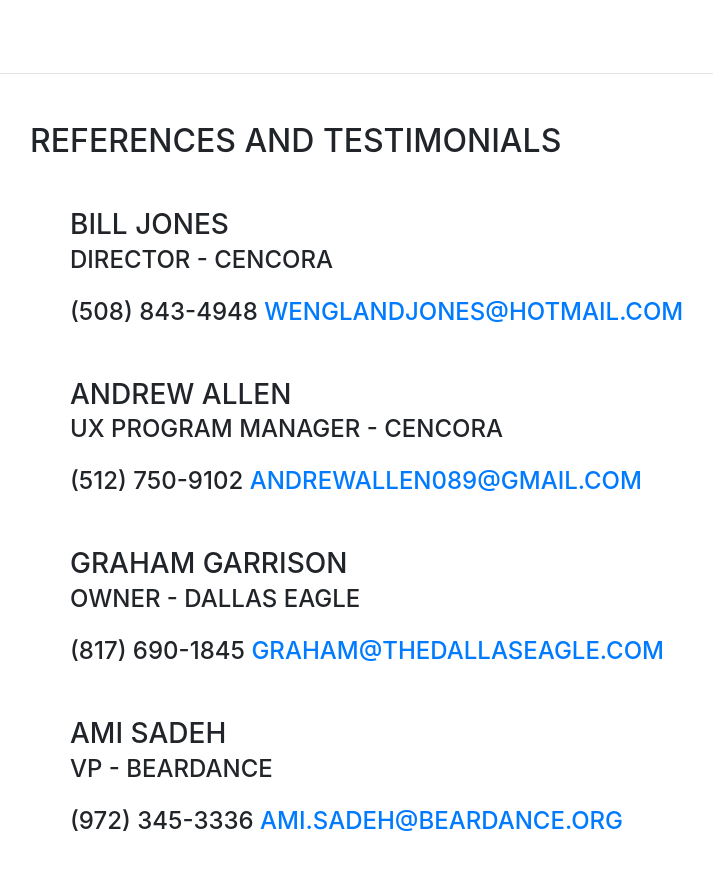
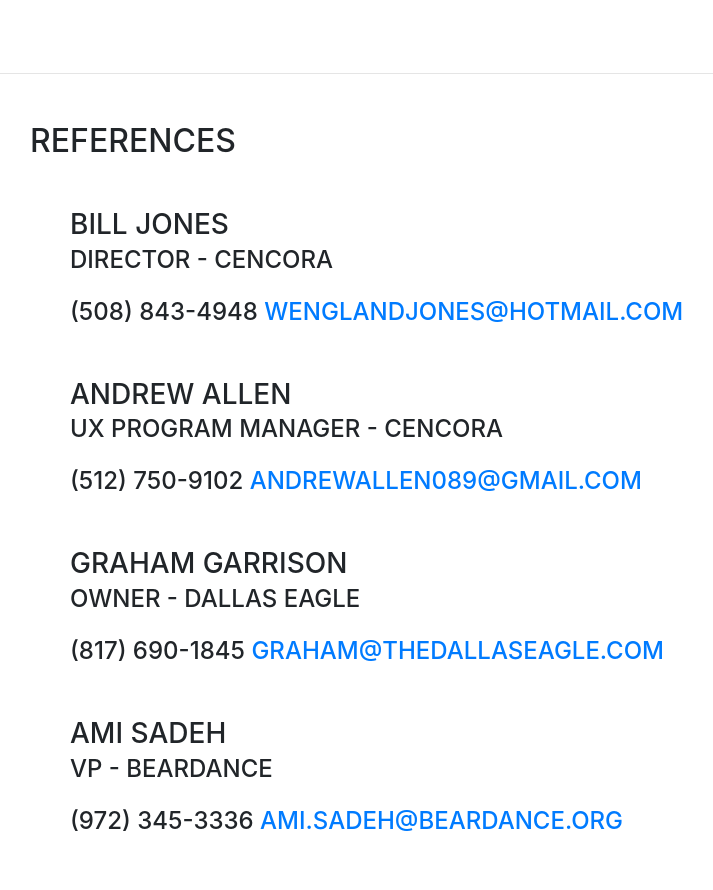
Before and after one commit to am934743/Portfolio, a website with bundled scripts: page index.html in a window 1280 px wide. Shown: the part 6960-7850 px from the top of the page, without its empty margins (290-1003 px from the left). Built offline with nearby package versions, Linux system fonts and the light colour scheme; a web font is replaced by a local one.

Commit message:
change title

```diff
--- a/index.html
+++ b/index.html
@@ -474,7 +474,7 @@
 
       <section class="resume-section p-3 p-lg-5 d-flex flex-column" id="references">
         <div class="my-auto">
-          <h2 class="mb-5">References and Testimonials</h2>
+          <h2 class="mb-5">References</h2>
            <ul class="fa-ul mb-0">
 
             <li>
```
